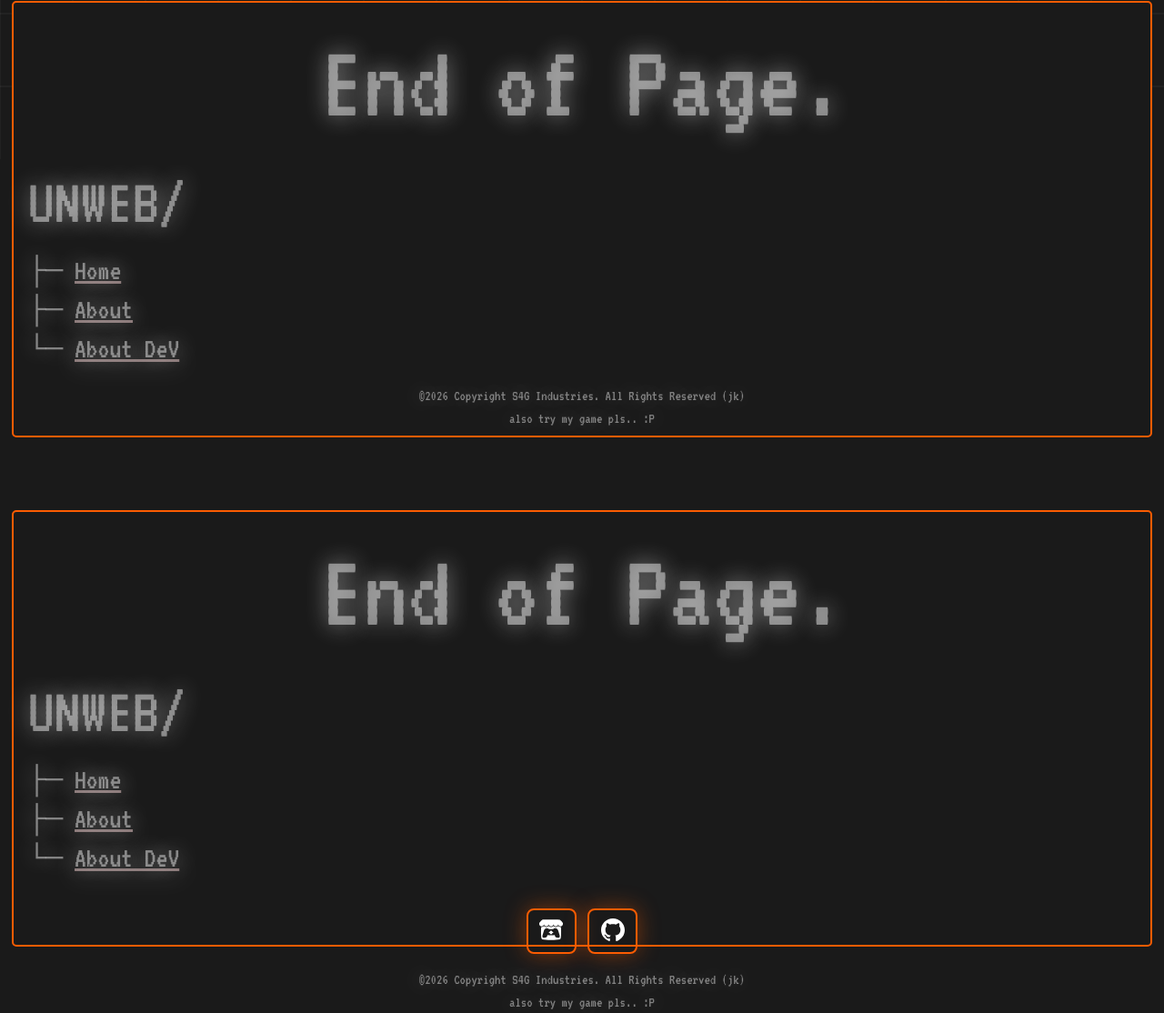
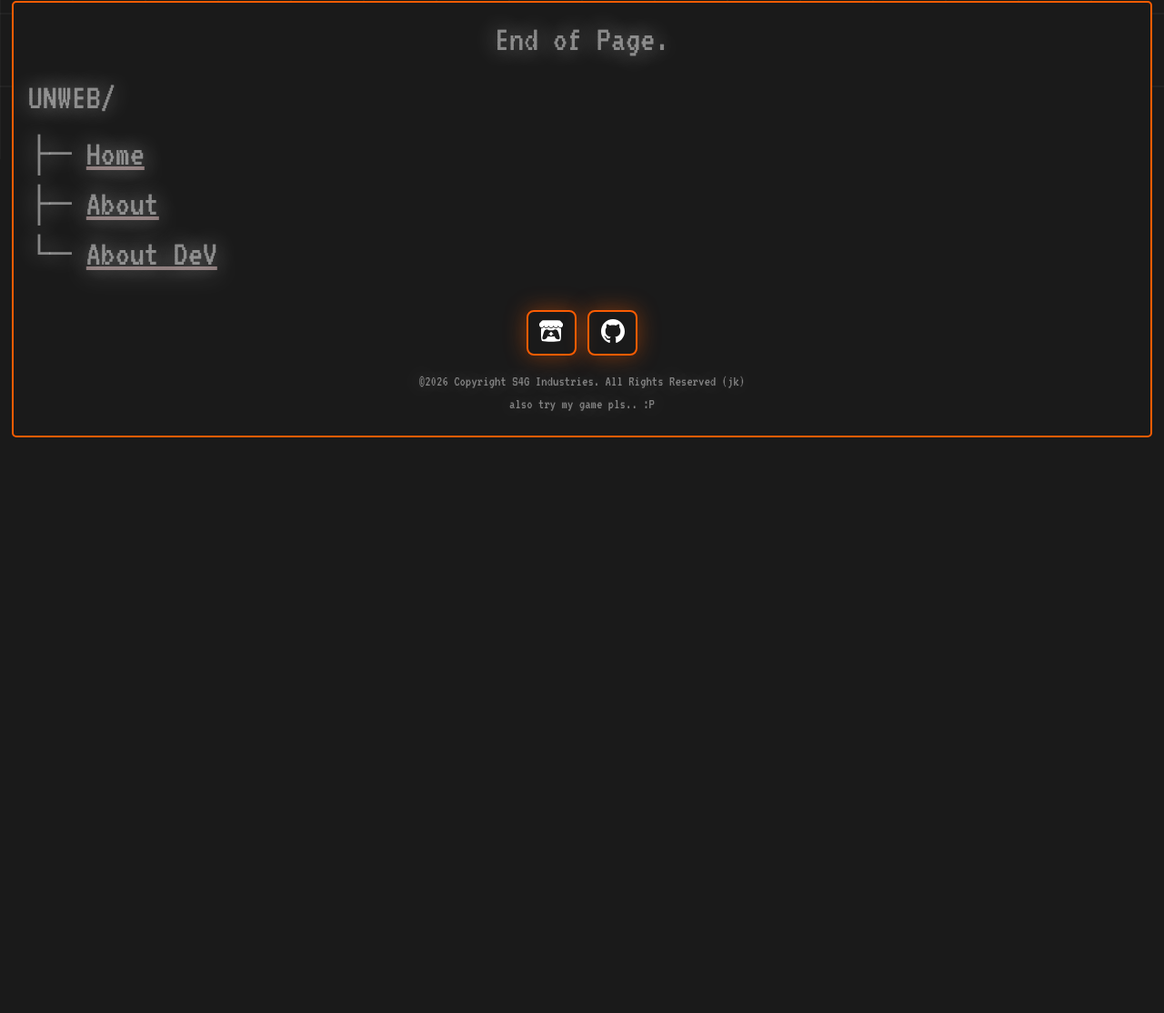
Before and after one commit to S4GGamingYt/UnWeb-S4G-DeV, a website built with Vite: page about-DeV.html in a window 1280 px wide. Shown: the part 625-1739 px from the top of the page at 91% size. After the commit the page ends 1122 px from the top, so only its background shows below. Built offline with nearby package versions, Linux system fonts and the light colour scheme.

Commit message:
fixed on all web pages..

```diff
--- a/about-DeV.html
+++ b/about-DeV.html
@@ -79,34 +79,14 @@
 
     <!-- Footer -->
     <footer>
-      <h1 class="text-center my-3">End of Page.</h1>
+      <h1 class="text-center my-3 fs-1">End of Page.</h1>
       <div>
-        <h2 class="ms-3">UNWEB/</h2>
-        <p class="ms-3">├─&nbsp;<a href="./index.html">Home</a></p>
-        <p class="ms-3" style="margin-top: -21px">
+        <h2 class="ms-3 fs-1">UNWEB/</h2>
+        <p class="ms-3 fs-1">├─&nbsp;<a href="./index.html">Home</a></p>
+        <p class="ms-3 fs-1" style="margin-top: -21px">
           ├─&nbsp;<a href="./about.html">About</a>
         </p>
-        <p class="ms-3" style="margin-top: -21px">
-          └─&nbsp;<a href="./about-DeV.html">About DeV</a>
-        </p>
-      </div>
-      <p class="fs-6 text-center">
-        &copy;2026 Copyright S4G Industries. All Rights Reserved (jk)
-      </p>
-      <p class="fs-6 text-center" style="margin-top: -15px">
-        also try my game pls.. :P
-      </p>
-    </footer>
-    <!-- Footer -->
-    <footer>
-      <h1 class="text-center my-3">End of Page.</h1>
-      <div>
-        <h2 class="ms-3">UNWEB/</h2>
-        <p class="ms-3">├─&nbsp;<a href="./index.html">Home</a></p>
-        <p class="ms-3" style="margin-top: -21px">
-          ├─&nbsp;<a href="./about.html">About</a>
-        </p>
-        <p class="ms-3" style="margin-top: -21px">
+        <p class="ms-3 fs-1" style="margin-top: -21px">
           └─&nbsp;<a href="./about-DeV.html">About DeV</a>
         </p>
       </div>
```
Also changed, not shown: about.html (+5 -5 lines).
